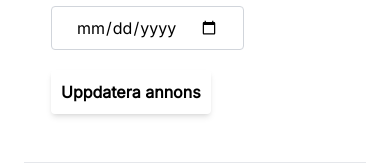
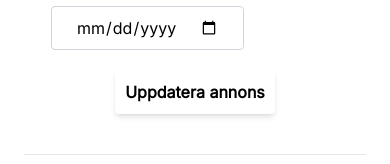
Before and after one commit to BaqerAlabedi/u08-business-idea-dreamteam, a React (Vite) app in the folder front/: page / in a window 390 px wide. Shown: the part 846-1010 px from the top of the page. Built offline with nearby package versions, Linux system fonts and the light colour scheme.

Commit message:
responsive button

```diff
--- a/front/src/pages/EditProduct.tsx
+++ b/front/src/pages/EditProduct.tsx
@@ -9,7 +9,7 @@ export function EditProduct() {
 			<div className="flex justify-center items-center my-4">
 				<div className="min-[800px]:mr-72">
 					<a href="/">
-						<button className="lg:hidden mr-20 max-[400px]:mr-30">
+						<button className="min-[800px]:hidden mr-20 max-[400px]:mr-30">
 							<BsArrowLeft size={25}></BsArrowLeft>
 						</button>
 						<button className="max-[800px]:hidden">
@@ -48,7 +48,7 @@ export function EditProduct() {
 							</select>
 							<input type="date" id="dates" className="block mt-2 mb-5 px-6 box-border h-11 rounded border-solid border-gray-300 border"/>
 
-							<div className="block my-2">
+							<div className="flex justify-center min-[800px]:block">
 								<Button children={"Uppdatera annons"} className={""}></Button>
 							</div>
 						</div>
```
